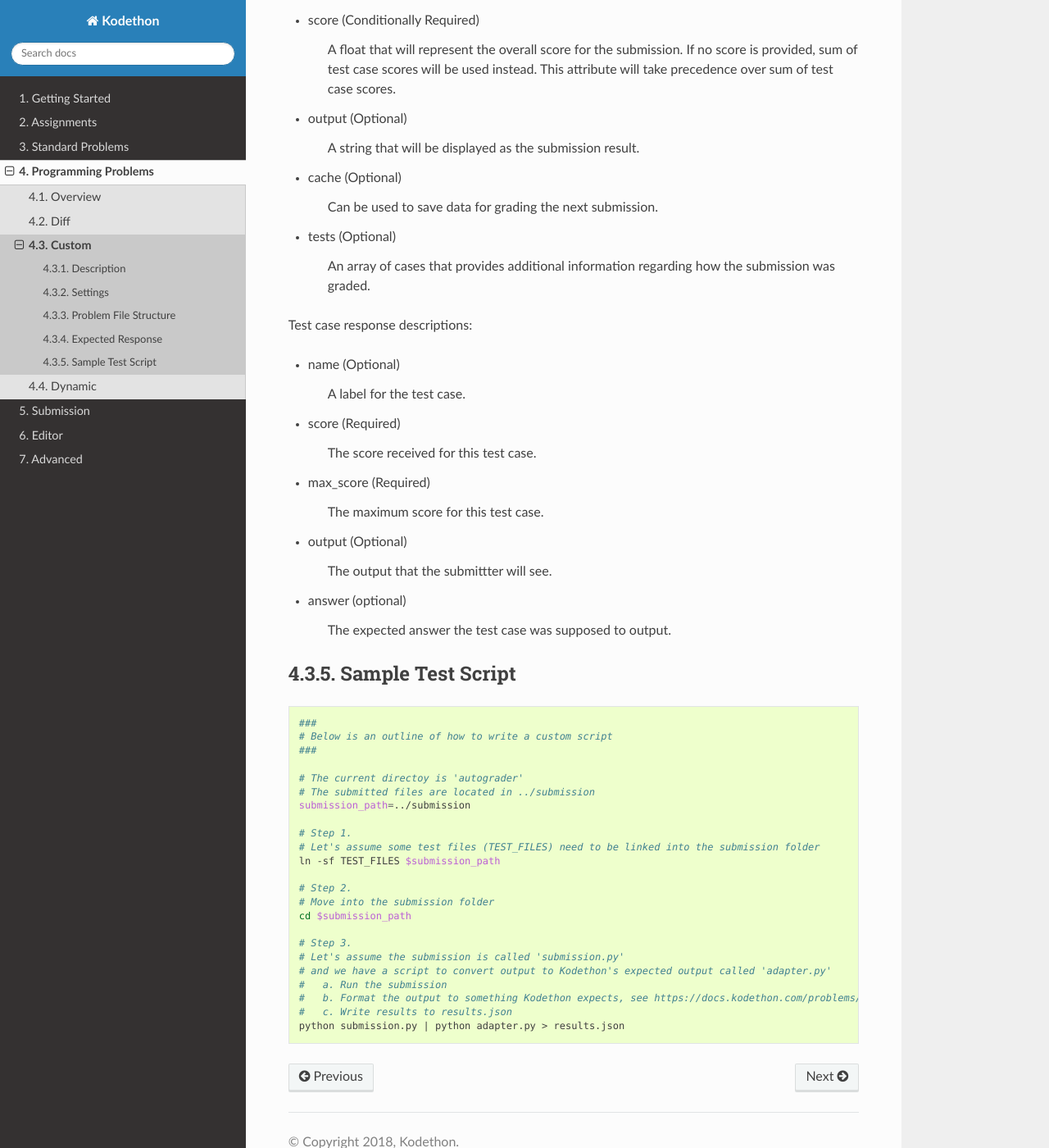
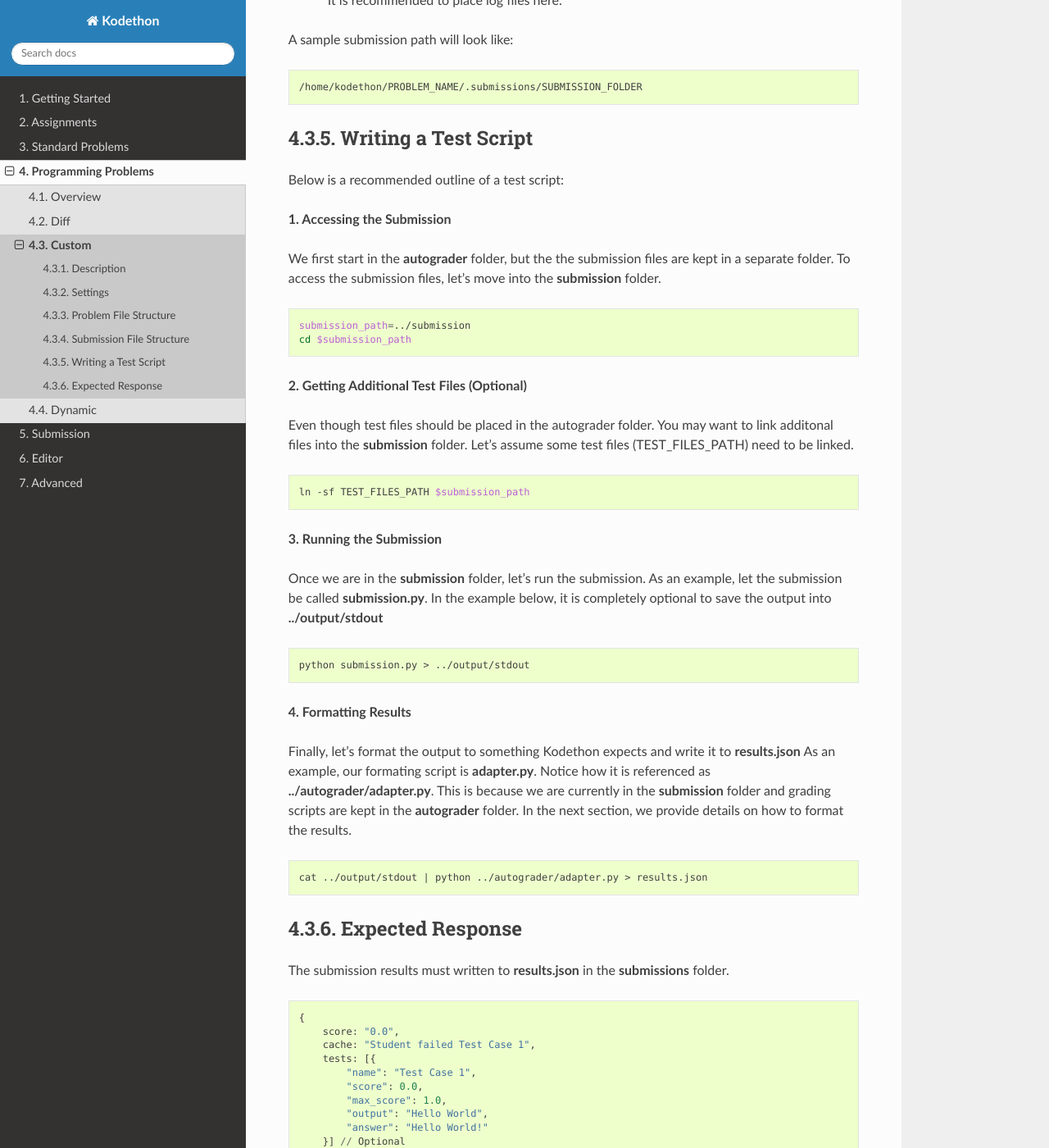
Before and after one commit to kodethon/Docs, a Sphinx documentation site: the page built from source/programming-problems/custom.rst, in a window 1280 px wide and 1400 px high, scrolled down 2179 px. Shown: the whole window at 82% size. Built offline with Sphinx 7.4.7 and the Read the Docs theme 2.0.0, drawn with Linux system fonts in a browser that asks for light colours; pages that are not in the unit, such as notebooks, are missing from menus; some of the changed text lies outside the part shown.

Commit message:
Update programming problem descriptions

```diff
--- a/source/programming-problems/custom.rst
+++ b/source/programming-problems/custom.rst
@@ -8,8 +8,8 @@ Description
 ===========
 
 Custom problems allow the creator to have **full control** on how submissions are scored.
-Please be aware that the specified test command will be run as the Linux user **nobody**. Extra caution should be made
-to ensure that proper read and write permissions have been set prior to submission.
+Please be aware that the specified test command will be run as the Linux user **nobody**.
+This means that extra caution should be made to ensure that proper permissions have been set prior to submission.
 
 Settings
 ========
@@ -34,7 +34,7 @@ Problem File Structure
 ======================
 
 A custom problem allows you to upload a zip file containing relevant test files.
-When a custom problem is created, we will generate the scaffold below inside the problem folder.
+When a custom problem is created, we will generate the folders in /home/kodethon:
 
 .. code-block:: yaml
 
@@ -45,33 +45,103 @@ When a custom problem is created, we will generate the scaffold below inside the
         submission/
         .submissions/
 
+- PROBLEM_NAME/
+    This folder will be named ater the problem's title. It will contain the rest of the folders.
 
 - autograder/
     The folder that contains all files needed for scoring a submission.
 
 - handout/
-    The handout folder should contain the files you expect your users to have. It must contain a file called README.
+    The handout folder should contain the files you expect your users to have.
+    For example, it may contain a file called README.
 
 - .snapshots/
     The hidden snapshots folder is where all submissions are stored.
 
 - submission/
-    The test folder can optionally contain a test submission that can be used to test scoring.
+    The test folder can optionally contain a mock submission that can be used to test scoring.
 
 - .submissions/
     The hidden submissions folder is where the latest submission will be stored.
     Inside each submission folder will be the submitted files along with an output file with your test script's output.
 
+
+Submission File Structure
+=========================
+
+When a submission is made, we will generate the following folders under a new path in .submissions
+
+- autograder/
+    This folder contains symbolic links to all files in the problem's autograder folder
+
+- submission/
+    This folder contains the submission files
+
+- output/
+    It is recommended to place log files here.
+
+A sample submission path will look like:
+
+.. code-block:: text
+
+    /home/kodethon/PROBLEM_NAME/.submissions/SUBMISSION_FOLDER
+
+Writing a Test Script
+=====================
+
+Below is a recommended outline of a test script:
+
+**1. Accessing the Submission**
+
+We first start in the **autograder** folder, but the the submission files are kept in a separate folder.
+To access the submission files, let's move into the **submission** folder.
+
+.. code-block:: shell
+
+    submission_path=../submission
+    cd $submission_path
+
+**2. Getting Additional Test Files (Optional)**
+
+Even though test files should be placed in the autograder folder.
+You may want to link additonal files into the **submission** folder.
+Let's assume some test files (TEST_FILES_PATH) need to be linked.
+
+.. code-block:: shell
+
+    ln -sf TEST_FILES_PATH $submission_path
+
+**3. Running the Submission**
+
+Once we are in the **submission** folder, let's run the submission.
+As an example, let the submission be called **submission.py**.
+In the example below, it is completely optional to save the output into **../output/stdout**
+
+.. code-block:: shell
+
+    python submission.py > ../output/stdout
+
+**4. Formatting Results**
+
+Finally, let's format the output to something Kodethon expects and write it to **results.json**
+As an example, our formating script is **adapter.py**. Notice how it is referenced as **../autograder/adapter.py**.
+This is because we are currently in the **submission** folder and grading scripts are kept in the **autograder** folder.
+In the next section, we provide details on how to format the results.
+
+.. code-block:: shell
+
+  cat ../output/stdout | python ../autograder/adapter.py > results.json
+
+
 Expected Response
 =================
 
-The output can either be directly output to stdout or written to **results.json** in the submissions folder.
+The submission results must written to **results.json** in the **submissions** folder.
 
 ::
 
     {
         score: "0.0",
-        output: "Your submission was received.",
         cache: "Student failed Test Case 1",
         tests: [{
             "name": "Test Case 1",
@@ -88,10 +158,6 @@ General response descriptions:
 
     A float that will represent the overall score for the submission. If no score is provided, sum of test case scores will be used instead.
     This attribute will take precedence over sum of test case scores.
-
-- output (Optional)
-
-    A string that will be displayed as the submission result.
 
 - cache (Optional)
 
@@ -122,32 +188,3 @@ Test case response descriptions:
 - answer (optional)
 
     The expected answer the test case was supposed to output.
-
-Sample Test Script
-==================
-
-.. code-block:: shell
-
-    ###
-    # Below is an outline of how to write a custom script
-    ###
-
-    # The current directoy is 'autograder'
-    # The submitted files are located in ../submission
-    submission_path=../submission
-
-    # Step 1.
-    # Let's assume some test files (TEST_FILES) need to be linked into the submission folder
-    ln -sf TEST_FILES $submission_path
-
-    # Step 2.
-    # Move into the submission folder
-    cd $submission_path
-
-    # Step 3.
-    # Let's assume the submission is called 'submission.py'
-    # and we have a script to convert output to Kodethon's expected output called 'adapter.py'
-    #   a. Run the submission
-    #   b. Format the output to something Kodethon expects, see https://docs.kodethon.com/problems/custom.html
-    #   c. Write results to results.json
-    python submission.py | python adapter.py > results.json
--- a/source/programming-problems/diff.rst
+++ b/source/programming-problems/diff.rst
@@ -112,3 +112,23 @@ When a problem is created, the below files are created:
 - .submissions/
     The hidden submissions folder is where the latest submissions will be stored.
     Inside each submission folder will be the submitted files along with an output file with your test script's output.
+
+Submission File Structure
+=========================
+
+When a submission is made, we will generate the following folders under a new path in .submissions
+
+- autograder/
+    This folder contains symbolic links to all files in the problem's autograder folder
+
+- submission/
+    This folder contains the submission files
+
+- output/
+    It is recommended to place log files here.
+
+A sample submission path will look like:
+
+.. code-block:: text
+
+    /home/kodethon/PROBLEM_NAME/.submissions/SUBMISSION_FOLDER
--- a/source/programming-problems/dynamic.rst
+++ b/source/programming-problems/dynamic.rst
@@ -7,7 +7,7 @@ Dynamic
 Description
 ===========
 
-Dynamic problems are a special type of custom problem that allows a problem creator to provide a unique problem description to each user.
+Dynamic problems are a special type of **custom problem** that allows a problem creator to provide a unique problem description to each user.
 The problem creator can specify their dynamic problem generation script in **On Start Command** setting for **Custom** problems. The
 **On Start Command** will be triggered when the user copies the assignment or when they view the assignment.
 
@@ -33,7 +33,8 @@ Otherwise, this setting defaults to 0.
 On Start Metadata
 =================
 
-The path of the metadata file will be passed in a the last argument to your *On Start Command*.
+On start metadata can provide information to the **On Start Command** to determine what problem to generate.
+The path of the metadata file will be passed in as the last argument to your **On Start Command**.
 The file will be of JSON format as shown below:
 
 ::
```
